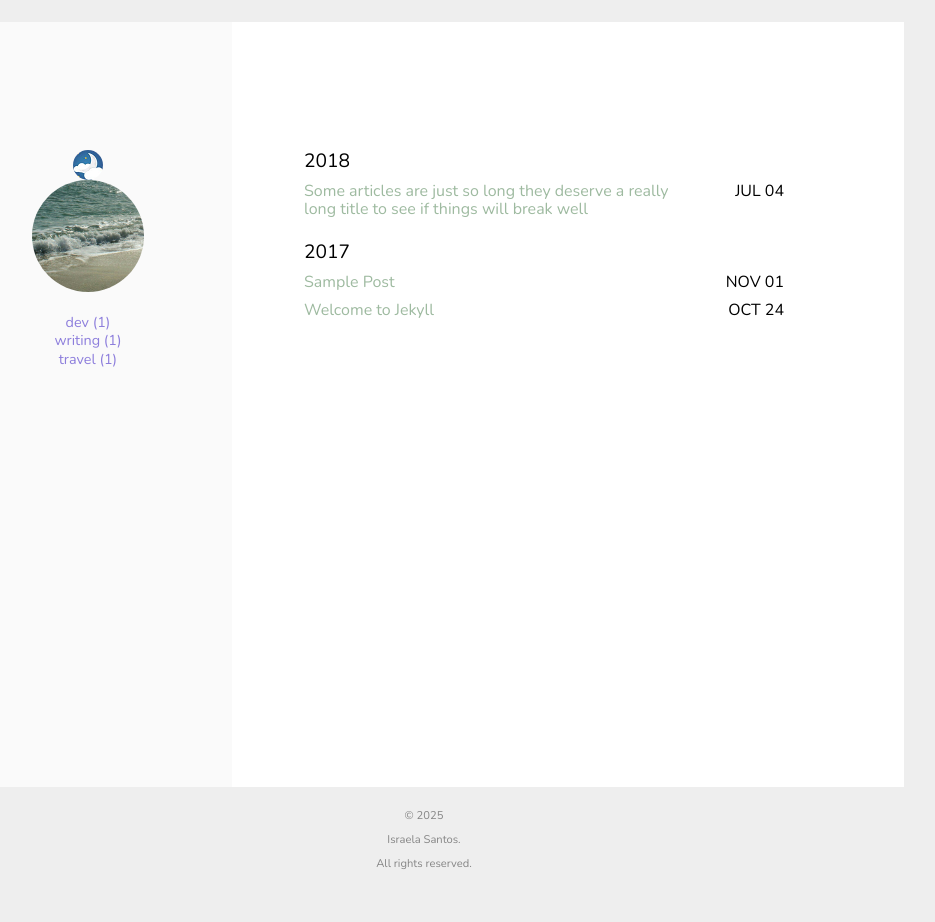
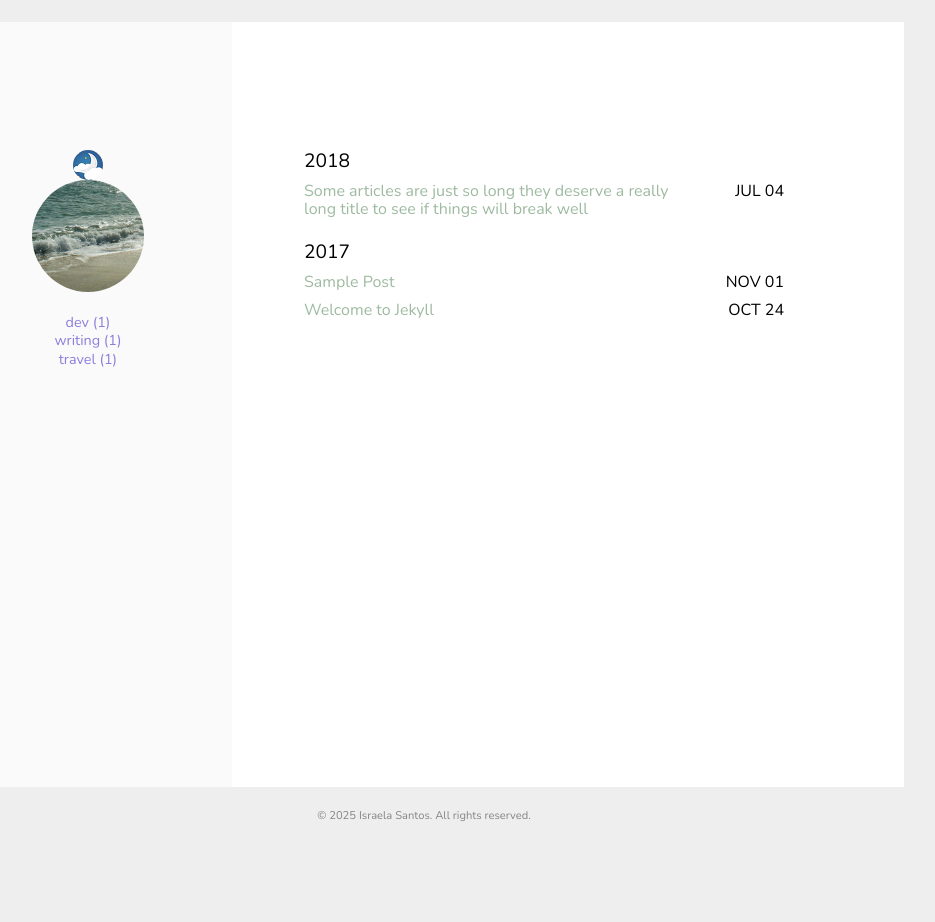
Before and after one commit to sraelai/y, a Jekyll site: the page built from index.html, in a window 1280 px wide. Shown: the whole page, without its empty margins (216-1151 px from the left). Built offline with Jekyll 4.4.1, drawn with Linux system fonts in a browser that asks for light colours.

Commit message:
Atualizar o footer.html

```diff
--- a/_includes/footer.html
+++ b/_includes/footer.html
@@ -1,6 +1,6 @@
 <footer class="footer">
   <div>
-    &copy; {{ site.time | date: '%Y' }} {{ site.user.name }} <p translate: "no">Israela Santos.</p>
+    &copy; {{ site.time | date: '%Y' }} {{ site.user.name }} <translate: "no">Israela Santos.</>
     All rights reserved.
   </div>
 </footer>
```
